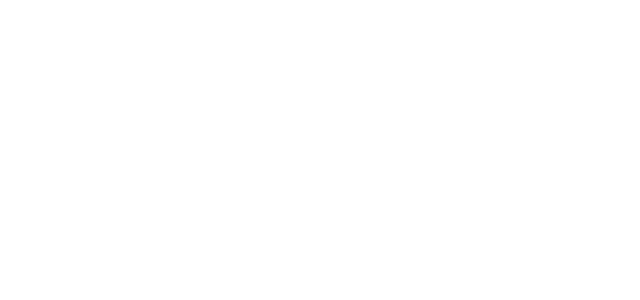
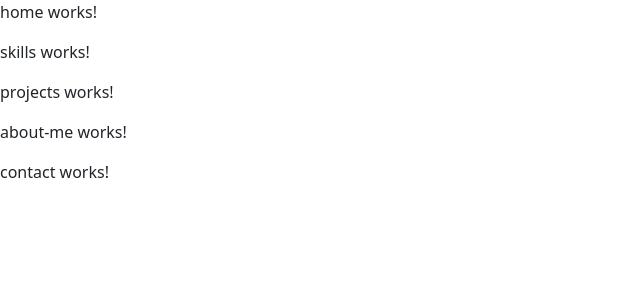
Before and after one commit to Ihor-Zaiets/zaietsWebsite, an Angular app: page / in a window 1280 px wide. Shown: the top 300 px of the page, without its empty margins (0-640 px from the left). Built offline with nearby package versions, Linux system fonts and the light colour scheme.

Commit message:
add all components to the main page

```diff
--- a/src/app/app.component.html
+++ b/src/app/app.component.html
@@ -1 +1,6 @@
+<app-home></app-home>
+<app-skills></app-skills>
+<app-projects></app-projects>
+<app-about-me></app-about-me>
+<app-contact></app-contact>
 <router-outlet />
```
Also changed, not shown: src/app/app.component.ts (+6 -1 lines).
